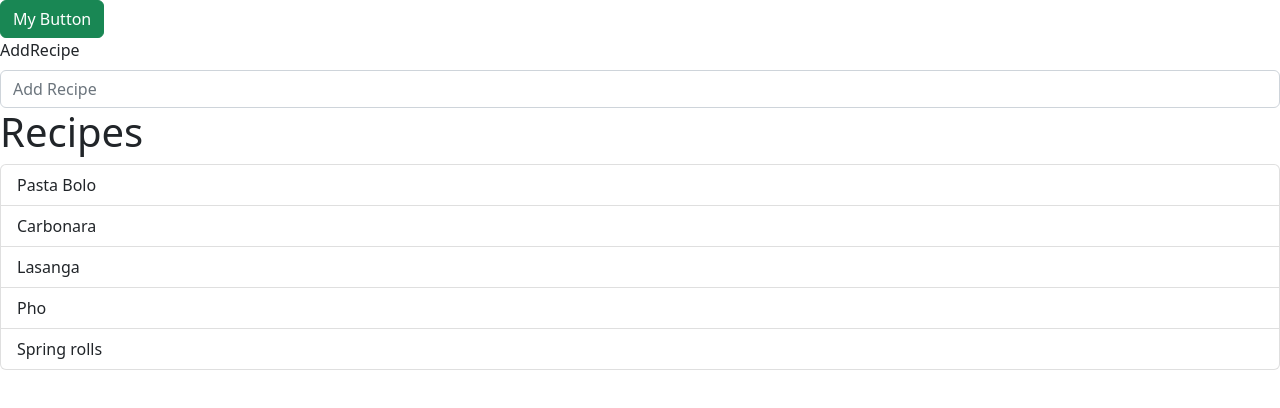
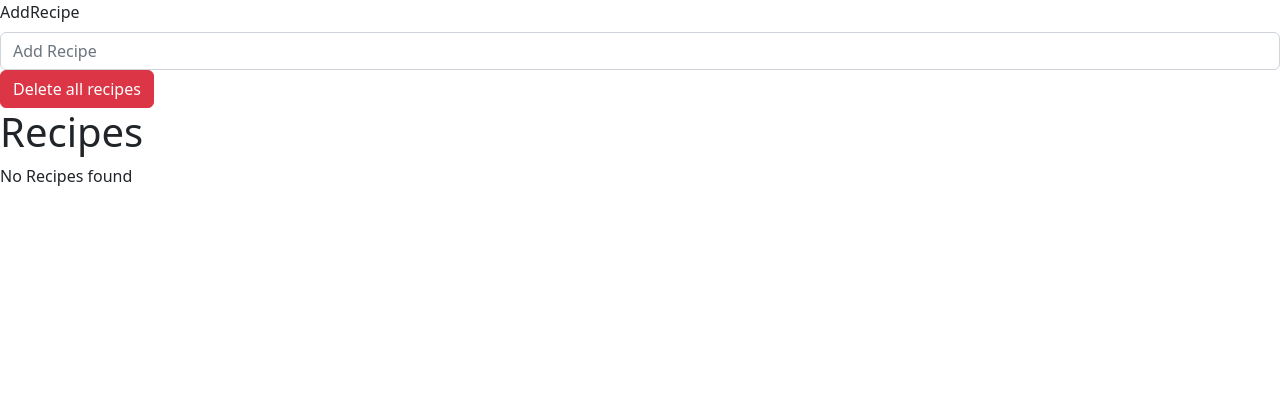
Before and after one commit to RasmusLC1/Recipe-Web-App, a React (Vite) app: page / in a window 1280 px wide. Shown: the top 408 px of the page. Built offline with nearby package versions, Linux system fonts and the light colour scheme.

Commit message:
Refactor

```diff
--- a/src/App.tsx
+++ b/src/App.tsx
@@ -1,50 +1,99 @@
 import Alert from "./components/Alert";
 import Button from "./components/button";
 import ListGroup from "./components/ListGroup";
-import { useState } from "react";
+import { useEffect, useState } from "react";
 import TextField from "./components/TextField";
 
 function App() {
-  const [recipes, setRecipes] = useState([
-    "Pasta Bolo",
-    "Carbonara",
-    "Lasanga",
-    "Pho",
-    "Spring rolls",
-  ]);
+  const [recipes, setRecipes] = useState<string[]>(() => {
+    const savedRecipes = localStorage.getItem("recipes");
+    return savedRecipes ? JSON.parse(savedRecipes) : [];
+  });
+  const [alertVisible, setAlertVisibility] = useState(false);
 
+  // Store the updated recipes
+  useEffect(() => {
+    localStorage.setItem("recipes", JSON.stringify(recipes));
+  }, [recipes]);
+
+
+  // Automatically hide the alert after 10 seconds
+  useEffect(() => {
+    if (alertVisible) {
+      const timer = setTimeout(() => {
+        setAlertVisibility(false); // Hide the alert
+      }, 3000); // 3 seconds
+
+      return () => clearTimeout(timer); // Cleanup the timer if alertVisible changes
+    }
+  }, [alertVisible]);
   const handleSelectItem = (item: string) => {
     console.log(item);
   };
+
+  const clearLocalStorage = (item: string) => {
+    localStorage.removeItem(item);
+  }
+
 
   const handleRemoveItem = (item: string) => {
     setRecipes((prevRecipes) => prevRecipes.filter((recipe) => recipe != item));
   };
 
   const handleAddItem = (item: string) => {
-    if (item.trim() !== ""){
-      setRecipes((prevRecipes) => [...prevRecipes, item.trim()])
+    if (item.trim() !== "") {
+      setRecipes((prevRecipes) => [...prevRecipes, item.trim()]);
     }
+  };
+
+  const recipesClearedAlertRender = () =>{
+    return (
+      alertVisible && (
+        <Alert onClose={() => setAlertVisibility(false)}>Recipes Cleared</Alert>
+      )
+    )
   }
-  const [alertVisible, setAlertVisibility] = useState(false);
+  const renderButtons = () => {
+    return <div><Button color="danger" onClick={() => {
+      setAlertVisibility(true);
+      clearLocalStorage("recipes")
+      setRecipes([]);
+      }}>
+      Delete all recipes
+    </Button></div>
+  }
+
+  const handleAddItemRender = () => {
+    return <TextField onEnter={handleAddItem}></TextField>
+
+  }
+
+  const renderRecipes = () => {
+    return (
+      <ListGroup
+        items={recipes}
+        heading={"Recipes"}
+        onSelectItem={(item) => console.log(item)}
+        onRemoveItem={handleRemoveItem}
+        />
+      );
+      };
+
+      // <> = React.Fragment avoids <div>
+  const recipePageRender = () =>{
+    return (
+      <>
+      {recipesClearedAlertRender()}
+      {handleAddItemRender()}
+      {renderButtons()}
+      {renderRecipes()}
+      </>
+    );
+  };
 
   return (
     <div>
-      {alertVisible && (
-        <Alert onClose={() => setAlertVisibility(false)}>my alert</Alert>
-      )}
-      <Button color="success" onClick={() => setAlertVisibility(true)}>
-        My Button
-      </Button>
-      <TextField
-        onEnter = {handleAddItem}>
-      </TextField>
-      <ListGroup
-        items={recipes}
-        heading={"Recipes"}
-        onSelectItem={handleSelectItem}
-        onRemoveItem={handleRemoveItem}
-      />
+      {recipePageRender()}
     </div>
   );
 }
--- a/src/components/ListGroup.tsx
+++ b/src/components/ListGroup.tsx
@@ -16,7 +16,7 @@ function ListGroup({ items, heading, onSelectItem, onRemoveItem}: Props) {
   const [selectedIndex, setSelectedIndex] = useState(-1);
 
   const getMessage = (item: string[]) => {
-    return item.length == 0 && <p>No cities found</p>;
+    return item.length == 0 && <p>No {heading} found</p>;
   };
 
   return (
```
